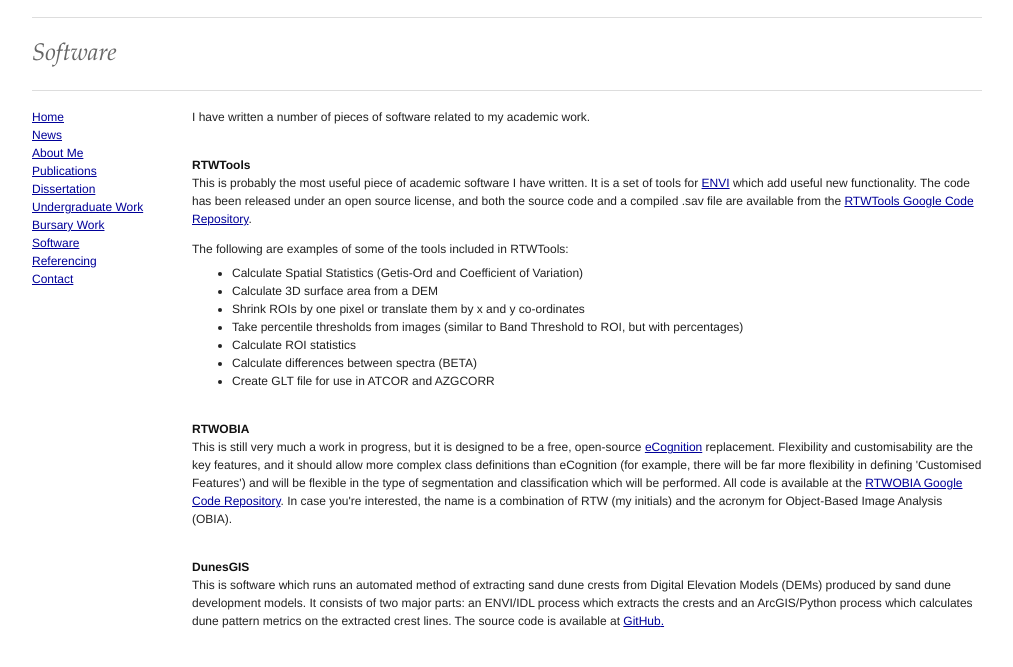
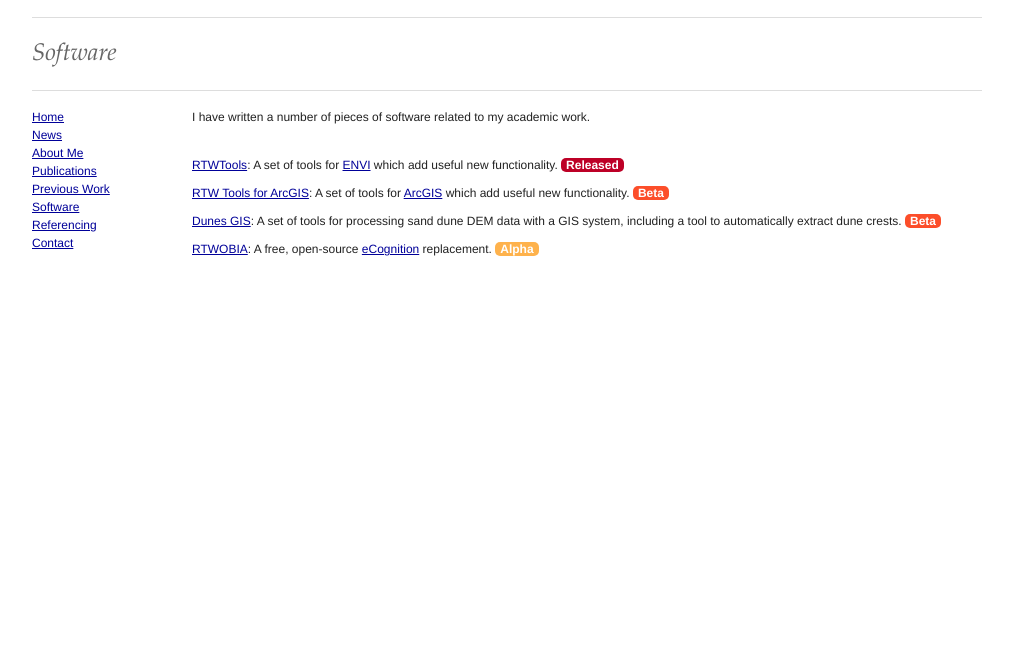
Before and after one commit to robintw/Academic-Website, a PHP site: page /software in a window 1280 px wide. Shown: the part 44-711 px from the top of the page, without its empty margins (133-1146 px from the left). Run offline with PHP 8.4, Linux system fonts and the light colour scheme; some libraries are stand-ins or nearby versions.

Commit message:
Added extra software pages, and previous work page.

```diff
--- a/bursary.php
+++ b/bursary.php
@@ -2,6 +2,8 @@
 <head>
 	<?php include 'stylesheets.php' ?>
 	<title>Robin Wilson - Summer Bursary</title>
+    <meta name="description" content="Information on the work done in an EPSRC-funded Summer Bursary Scheme - including sky radiance analysis and commissioning of an automated tramway system." />
+    <meta name="keywords" content="EPSRC, remote sensing, sky radiance, IDL, SKRAMVis, tramway, Chilbolton" />
 </head>
 <body>
 	<div class="container">
--- a/custom.css
+++ b/custom.css
@@ -19,6 +19,11 @@ ul.nav {
 	padding-left: 0;
 }
 
+ul.extraspace  li{
+	padding-bottom: 10px;
+}
+
+
 ul.noindent {
 	text-indent: 0;
 	margin-left: 0;
@@ -26,17 +31,33 @@ ul.noindent {
 	list-style-position: inside;
 }
 
-li.high {
-	color: #BD0026;
+strong.high {
+    background-color: #BD0026;
+    color: white;
+    padding-left: 5px;
+    padding-right: 5px;
+    -moz-border-radius: 5px;
+    -webkit-border-radius: 5px;
+    }
+
+strong.medium {
+    background-color: #FC4E2A;
+    color: white;
+    padding-left: 5px;
+    padding-right: 5px;
+    -moz-border-radius: 5px;
+    -webkit-border-radius: 5px;
 }
 
-li.medium {
-	color: #FC4E2A;
+strong.low {
+    background-color: #FEB24C;
+    color: white;
+    padding-left: 5px;
+    padding-right: 5px;
+    -moz-border-radius: 5px;
+    -webkit-border-radius: 5px;
 }
 
-li.low {
-	color: #FEB24C;
-}
 
 .header {
 	padding-top: 7px;
--- a/index.php
+++ b/index.php
@@ -2,6 +2,8 @@
 <head>
 	<?php include 'stylesheets.php' ?>
 	<title>Robin Wilson - Academic Homepage</title>
+    <meta name="description" content="Robin Wilson's academic website - including information on his work and downloadable copies of his publications." />
+    <meta name="keywords" content="remote sensing, ENVI, IDL, GIS, academia, University of Southampton, complexity" />
 </head>
 <body>
 	<div class="container">
@@ -11,7 +13,7 @@
 	<hr>
 	<?php include 'navigation.php' ?>
 	<div class="span-20 last">
-		<p class="news"><strong>Recent News:</strong> Conference paper for RSPSoc 2010 submitted (<a href="news">read more</a>)</p>
+		<p class="news"><strong>Recent News:</strong> Global Sand Seas poster abstract submitted (<a href="news">read more</a>)</p>
 		<h6>Current Work</h6>
 		<p><img src="SPOTSample.png" class="top right" alt="Example SPOT image">
 		I am currently a PhD student at the <a href="http://www.soton.ac.uk">University of Southampton</a>, working within the <a href="http://www.icss.soton.ac.uk">Institute for Complex Systems Simulation</a> (an interdisciplinary group working to understand and simulate complex systems in a wide variety of areas). I am focussing on complexity within remote sensing. <a href="complexity">Read more</a>
--- a/navigation.php
+++ b/navigation.php
@@ -4,9 +4,8 @@
 			<li><a href="news">News</a></li>
 			<li><a href="about">About Me</a></li>
 			<li><a href="publications">Publications</a></li>
-			<li><a href="dissertation">Dissertation</a></li>
-			<li><a href="undergrad_work">Undergraduate Work</a></li>
-			<li><a href="bursary">Bursary Work</a></li>
+            <li><a href="previous_work">Previous Work</a></li>
+
 			<li><a href="software">Software</a></li>
 			<li><a href="referencing">Referencing</a></li>
 			<li><a href="contact">Contact</a></li>
--- a/news.php
+++ b/news.php
@@ -11,7 +11,9 @@
 	<hr>
 	<?php include 'navigation.php' ?>
 	<div class="span-20 last">
-		<h6>30th June 2010 - Submitted RSPSoc 2010 Conference Paper</h6>
+		<h6>28th July 2010 - Submitted Global Sand Seas Poster Abstract</h6>
+        <p>I have just submitted an abstract for the <a href="http://www.rgs.org/WhatsOn/ConferencesAndSeminars/Global+Sand+Seas.htm">Global Sand Seas</a> conference at the RGS-IBG, London in October. I will be presenting a poster based on my work on automatically extracting dune pattern metrics from DEMs.</p>
+        <h6>30th June 2010 - Submitted RSPSoc 2010 Conference Paper</h6>
 		<p>I have just submitted my first conference paper, written in collaboration with my supervisor. It will be appearing in the Conference Proceedings of the Annual Conference of the <a href="http://www.rspsoc.org/">Remote Sensing and Photogrammetry Society</a> 2010. It will be given out on a CD at the conference, and is also available for download <a href="downloads/WilsonMilton_2010_RSPSoc.pdf">here</a> (PDF, 397kb, 8 pages).</p>
 		<h6>18th June 2010 - Final degree results released</h6>
 		<p>Today my final degree results were released. I gained a First Class mark (72.8% overall) which was the highest mark in my year, making me 1st out of 166 geography students. My dissertation scored 81%, the second highest dissertation mark in the year. All of my module marks for my final semester were First Class marks (> 70%). My full marks transcript is available for <a href="downloads/RWilson_MarksTranscript.pdf">download</a> (PDF, 158Kb, 1 page)</p>
--- a/referencing.php
+++ b/referencing.php
@@ -17,7 +17,7 @@
 
 		<h6>Dissertation</h6>
 		<p>This is the best bit of work I have produced so far, so is most likely to be referenced. The reference below should be used:</p>
-			<p>Wilson, R. T., 2010, <em>Automated Selection of Suitable Atmospheric Calibration Sites for Satellite Imagery</em>, Undergraduate Dissertation, University of Southampton, &#91;Available at <u>http://rtwilson.com/academic/dissertation.php</u>&#93;
+			<p>Wilson, R. T., 2010, <em>Automated Selection of Suitable Atmospheric Calibration Sites for Satellite Imagery</em>, Undergraduate Dissertation, University of Southampton, &#91;Available at <u>http://rtwilson.com/academic/dissertation</u>&#93;
 		</p>
 
 		<h6>Website</h6>
--- a/software.php
+++ b/software.php
@@ -12,26 +12,16 @@
 	<?php include 'navigation.php' ?>
 	<div class="span-20 last">
 		<p>I have written a number of pieces of software related to my academic work.</p>
-		<h6>RTWTools</h6>
-		<p>This is probably the most useful piece of academic software I have written. It is a set of tools for <a href="http://www.ittvis.com/ProductServices/ENVI.aspx">ENVI</a> which add useful new functionality. The code has been released under an open source license, and both the source code and a compiled .sav file are available from the <a href="http://rtwtools.googlecode.com">RTWTools Google Code Repository</a>.</p>
-		<p class="nogap">
-		The following are examples of some of the tools included in RTWTools:
-		<ul>
-		<li>Calculate Spatial Statistics (Getis-Ord and Coefficient of Variation)</li>
-		<li>Calculate 3D surface area from a DEM</li>
-		<li>Shrink ROIs by one pixel or translate them by x and y co-ordinates</li>
-		<li>Take percentile thresholds from images (similar to Band Threshold to ROI, but with percentages)</li>
-		<li>Calculate ROI statistics</li>
-		<li>Calculate differences between spectra (BETA)</li>
-		<li>Create GLT file for use in ATCOR and AZGCORR</li>
-		</ul>
-		</p>
+        <ul class="nav extraspace">
+        <li><a href="rtwtools">RTWTools</a>: A set of tools for <a href="http://www.ittvis.com/ProductServices/ENVI.aspx">ENVI</a> which add useful new functionality. <strong class="high">Released</strong></li>
 
-		<h6>RTWOBIA</h6>
-		<p>This is still very much a work in progress, but it is designed to be a free, open-source <a href="http://www.definiens.com/">eCognition</a> replacement. Flexibility and customisability are the key features, and it should allow more complex class definitions than eCognition (for example, there will be far more flexibility in defining 'Customised Features') and will be flexible in the type of segmentation and classification which will be performed. All code is available at the <a href="http://code.google.com/p/rtwobia/">RTWOBIA Google Code Repository</a>. In case you're interested, the name is a combination of RTW (my initials) and the acronym for Object-Based Image Analysis (OBIA).</p>
+        <li><a href="rtwtag">RTW Tools for ArcGIS</a>: A set of tools for <a href="www.esri.com/software/arcgis/index.html">ArcGIS</a> which add useful new functionality. <strong class="medium">Beta</strong></li>
 
-        <h6>DunesGIS</h6>
-		<p>This is software which runs an automated method of extracting sand dune crests from Digital Elevation Models (DEMs) produced by sand dune development models. It consists of two major parts: an ENVI/IDL process which extracts the crests and an ArcGIS/Python process which calculates dune pattern metrics on the extracted crest lines. The source code is available at <a href="http://github.com/robintw/DunesGIS">GitHub<a/>.</p>
+        <li><a href="dunesgis">Dunes GIS</a>: A set of tools for processing sand dune DEM data with a GIS system, including a tool to automatically extract dune crests. <strong class="medium">Beta</strong></a></li>
+
+        <li><a href="rtwobia">RTWOBIA</a>: A free, open-source <a href="http://www.definiens.com/">eCognition</a> replacement. <strong class="low">Alpha</strong></li>
+
+        </ul>
 	</div>
 </div>
 <?php include 'footer.php' ?>
```
Also changed, not shown: about.php (+23 -24 lines), dunesgis.php (added, +24 -0 lines), previous_work.php (added, +21 -0 lines), rtwobia.php (added, +23 -0 lines), rtwtag.php (added, +21 -0 lines), rtwtools.php (added, +34 -0 lines), Dunes.png (added).
